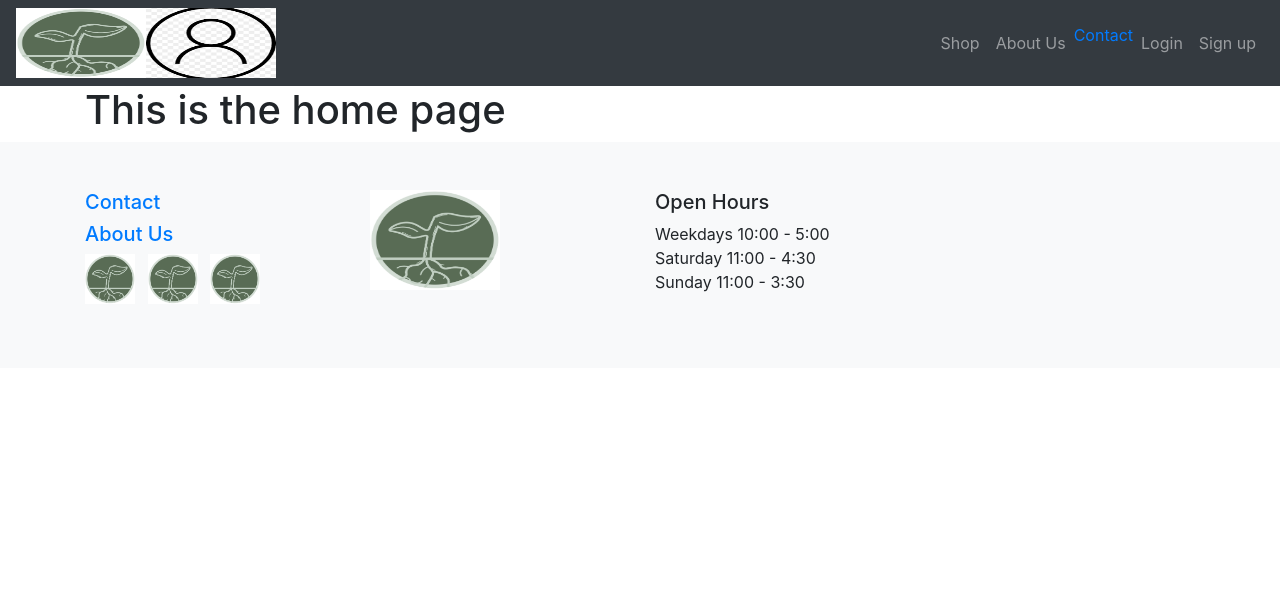
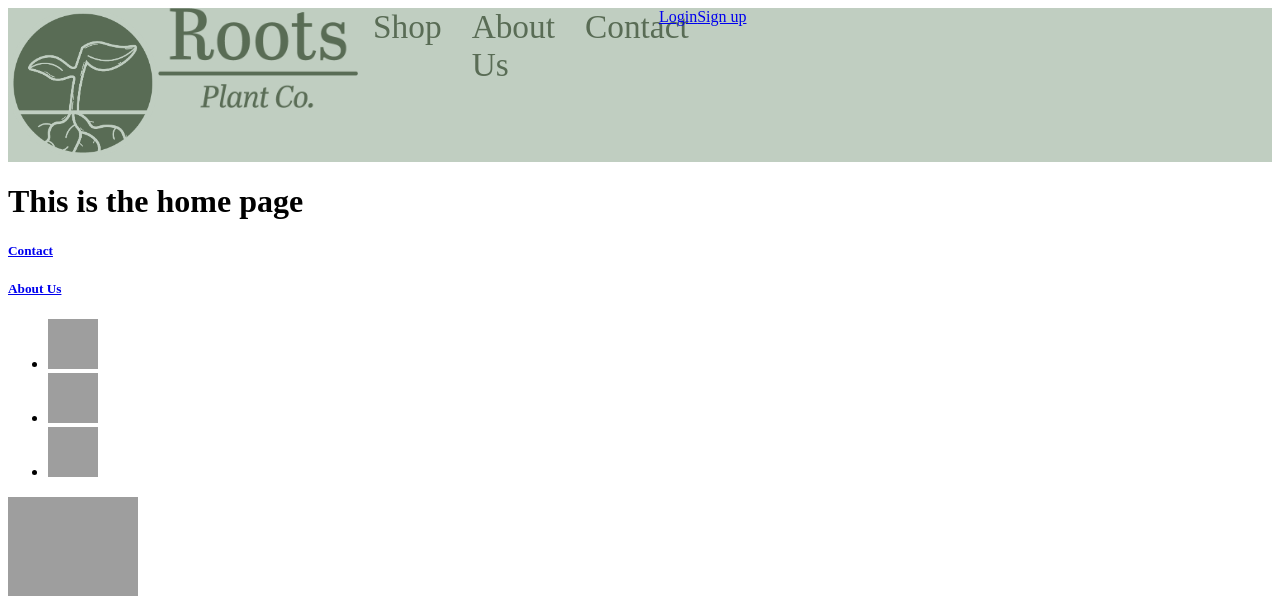
Before and after one commit to jesssssssssssss/plantpractise, a Flask app: page / in a window 1280 px wide. Shown: the top 596 px of the page. Run offline with Flask 3, Linux system fonts and the light colour scheme; some libraries are stand-ins or nearby versions; some web fonts are replaced; grey boxes are pictures that could not be loaded.

Commit message:
billy jean is not my lover

```diff
--- /dev/null
+++ b/1Plant Website/Plant Website/Website/static/css/navBase.css
@@ -0,0 +1,25 @@
+.navBar{
+    background-color: #C0CEC1;
+}
+
+
+.navBarMain{
+    display: flex;
+}
+
+.navBarCategories{
+    display: flex;
+}
+
+
+.navItem{
+    font-family: abril-titling, serif;
+    font-style: normal;
+    font-weight: 400;
+    color: #596C55;
+    font-size: 25pt;
+    text-decoration: none;
+
+    margin-right: 5%;
+    margin-left: 5%;
+}
--- a/1Plant Website/Plant Website/Website/templates/navBase.html
+++ b/1Plant Website/Plant Website/Website/templates/navBase.html
@@ -3,57 +3,55 @@
     <head>
         <meta charset="utf-8"/>
         <meta name ="viewport" content="width-device-width, initial-scale=1"/>
-
-        <!--Bootstrap links-->
-    <link
-      rel="stylesheet"
-      href="https://stackpath.bootstrapcdn.com/bootstrap/4.4.1/css/bootstrap.min.css"
-      integrity="sha384-Vkoo8x4CGsO3+Hhxv8T/Q5PaXtkKtu6ug5TOeNV6gBiFeWPGFN9MuhOf23Q9Ifjh"
-      crossorigin="anonymous"/>
-    <link
-      rel="stylesheet"
-      href="https://stackpath.bootstrapcdn.com/font-awesome/4.7.0/css/font-awesome.min.css"
-      crossorigin="anonymous"/>
+        <link rel="stylesheet" href="{{ url_for('static', filename='css/navBase.css') }}">
+        <link rel="stylesheet" href="https://use.typekit.net/btr0hfq.css">
 
         <!--creating a block template that children will be able to override-->
-        <title>{% block title %}Home{% endblock %}</title>
+        <title>{% block title %}Nav Base{% endblock %}</title>
     </head>
 
     <body>
-        <nav class="navbar navbar-expand-lg navbar-dark bg-dark">
-            <button class="navbar-toggler" type="button" data-toggle="collapse" data-target="#navbar">
-                <span class="navbar-toggler-icon"></span>
-            </button>
+        <nav class="navBar">
 
-            <div class="collapse navbar-collapse" id="navbar">
+            <div class="navBarMain">
                     <!--Nav logo-->
-                    <a class="navbar-logo" href="/"> <!--linking to the home page-->
-                        <img width="130px" height="70px" src="{{ url_for('static', filename='logo.png') }}">
+                    <a class="navBarLogoIcon" href="/"> <!--linking to the home page-->
+                        <img height="150px" src="{{ url_for('static', filename='iconLogo.png') }}">
                     </a>
-                    <a class="navbar-icon" href="/accountDetails"><!--need to link to page-->
-                        <img width="130px" height="70px" src="{{ url_for('static', filename='accountIcon.png') }}">
+
+                    <a class="navBarLogoIcon" href="/shop"><!--need to link to page-->
+                        <img height="100px" src="{{ url_for('static', filename='typographicLogo.png') }}">
                     </a>
-                    <div class="navbar-nav ml-auto"> <!--Aligning text to the right-->
-                    <!--Nav items-->
-                    <a class="nav-item nav-link" id="shop" href="/shop">Shop</a>
-                    <a class="nav-item nav-link" id="aboutUs" href="/about-us">About Us</a>
-                    <a href="{{ url_for('contact.contact') }}">Contact</a>
+
+                    <div class="navBarCategories">
+                        <!--Nav items-->
+                        <a class="navItem" id="shop" href="/shop">Shop</a>
+                        <a class="navItem" id="aboutUs" href="/about-us">About Us</a>
+                        <a class="navItem" id="contact" href="/contact">Contact</a>
+                    </div>
 
 
 
-                    {% if user.is_authenticated %}
+
+
+                    {% if user.is_authenticated %} <!--NEW ADDITION-->
                     <!--Nav icons-->
                     <a class="nav-item nav-link" id="logout" href="/logout">Logout</a>
+
                     <a class="navbar-cart" href="#"><!--need to link to cart page-->
                         <img width="130px" height="70px" src="{{ url_for('static', filename='cartIcon.jpg')  }}">
                     </a>
-                    <a class="navbar-icon" href="#"><!--need to linK to account page-->
+
+                    <a class="navbar-icon" href="/accountDetails">
                         <img width="130px" height="70px" src="{{ url_for('static', filename='accountIcon.png') }}">
                     </a>
+
                     {% else %}
-                    <a class="nav-item nav-link" id="login" href="/login">Login</a>
-                    <a class="nav-item nav-link" id="signUp" href="/signUp">Sign up</a>
+                    <a class="nav-item nav-link" id="login" href="/login">Login</a> <!--NEW ADDITION-->
+                    <a class="nav-item nav-link" id="signUp" href="/signUp">Sign up</a> <!--NEW ADDITION-->
                     {% endif %}
+
+
                 </div>
             </div>
         </nav>
```
Also changed, not shown: 1Plant Website/Plant Website/Website/database.db, 1Plant Website/Plant Website/Website/static/accountIcon.png, 1Plant Website/Plant Website/Website/static/cartIcon.jpg (deleted), 1Plant Website/Plant Website/Website/static/facebookIcon.png (added), 1Plant Website/Plant Website/Website/static/iconLogo.png (added), 1Plant Website/Plant Website/Website/static/instaIcon.png (added), 1Plant Website/Plant Website/Website/static/logo.png (deleted), 1Plant Website/Plant Website/Website/static/twitterIcon.png (added), 1Plant Website/Plant Website/Website/static/typographicLogo.png (added).
